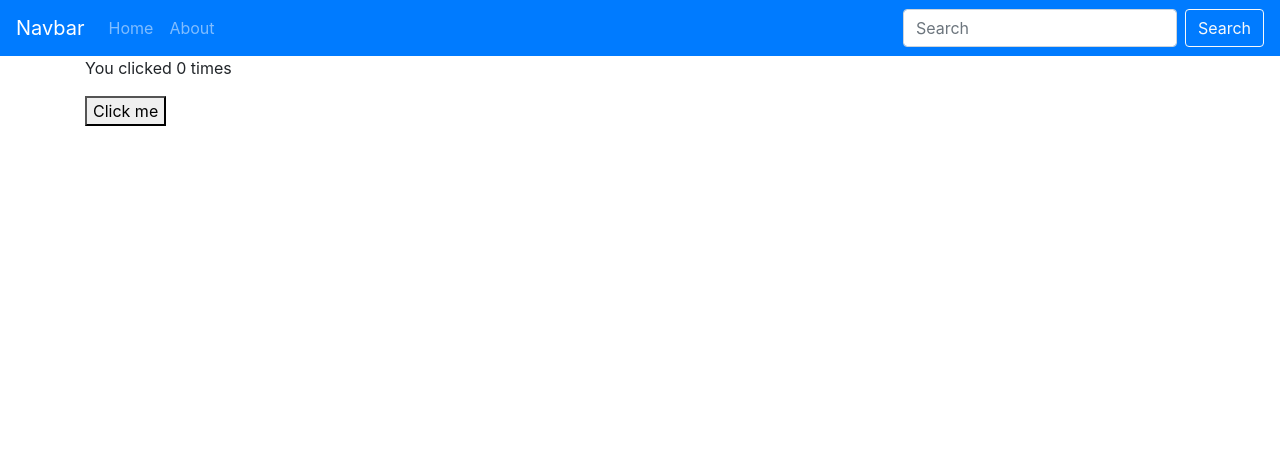
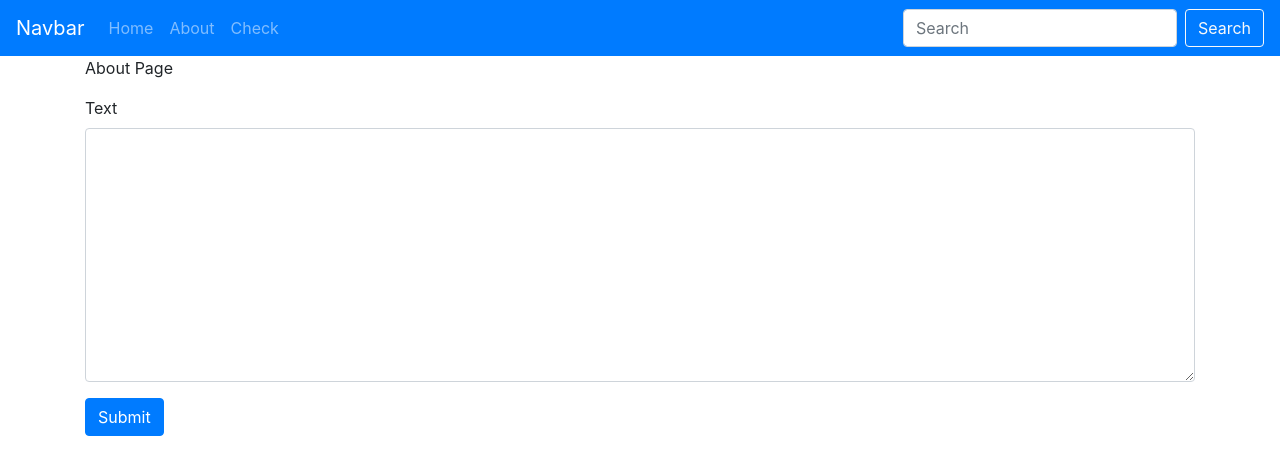
Before and after one commit to Check-den-Fakt/Frontend, a React (Create React App) app: page / in a window 1280 px wide. Shown: the top 474 px of the page. Built offline with nearby package versions, Linux system fonts and the light colour scheme.

Commit message:
add add news page

```diff
--- a/src/App.js
+++ b/src/App.js
@@ -12,6 +12,7 @@ import './App.css';
 import Home from './pages/Home/Home';
 import About from './pages/About/About';
 import { Layout } from './components/Layout';
+import Check from './pages/Check/Check';
 
 function App() {
   return (
@@ -21,8 +22,11 @@ function App() {
           <Route path="/about">
             <About />
           </Route>
+          <Route path="/home">
+            <Home />
+          </Route>
           <Route path="/">
-            <Home />
+            <Check />
           </Route>
         </Switch>
       </Router>
--- /dev/null
+++ b/src/components/AddNews.js
@@ -0,0 +1,49 @@
+import React, { Component } from 'react';
+import { Navbar } from 'react-bootstrap';
+import { Nav } from 'react-bootstrap';
+import { Form } from 'react-bootstrap';
+import { FormControl } from 'react-bootstrap';
+import { Button } from 'react-bootstrap';
+
+export class AddNews extends Component {
+  state = {
+    url: '',
+    text: '',
+    type: '',
+  }
+
+  onChangeValue = (property, { currentTarget }) => {
+    const value = currentTarget.value;
+    this.setState({ [property]: value });
+  }
+
+  handleSubmit = () => {
+    console.log(this.state);
+  }
+
+  render () {
+    return (
+    <Form>
+      {/* <Form.Group controlId="exampleForm.ControlInput1">
+        <Form.Label>Url</Form.Label>
+        <Form.Control
+          onChange={(e, ee) => this.onChangeValue('url', e, ee)}
+          type="url"
+          placeholder="name@example.com"
+        />
+      </Form.Group> */}
+      <Form.Group controlId="exampleForm.ControlTextarea1">
+        <Form.Label>Text</Form.Label>
+        <Form.Control
+          onChange={(e, ee) => this.onChangeValue('text', e, ee)}
+          as="textarea"
+          rows="10"
+        />
+      </Form.Group>
+      <Button onClick={this.handleSubmit} variant="primary">
+        Submit
+      </Button>
+    </Form>
+    );
+  }
+}
--- a/src/components/NavMenu.js
+++ b/src/components/NavMenu.js
@@ -8,11 +8,12 @@ import { Button } from 'react-bootstrap';
 export class NavMenu extends Component {
   render () {
     return (
-      <Navbar bg="primary" variant="dark">
+    <Navbar bg="primary" variant="dark">
       <Navbar.Brand href="#home">Navbar</Navbar.Brand>
       <Nav className="mr-auto">
         <Nav.Link href="/">Home</Nav.Link>
-        <Nav.Link href="/About">About</Nav.Link>
+        <Nav.Link href="/about">About</Nav.Link>
+        <Nav.Link href="/check">Check</Nav.Link>
       </Nav>
       <Form inline>
         <FormControl type="text" placeholder="Search" className="mr-sm-2" />
--- /dev/null
+++ b/src/pages/Check/Check.js
@@ -0,0 +1,12 @@
+import React, { useState } from 'react';
+import { AddNews } from '../../components/AddNews';
+
+export default function Check() {
+  // Declare a new state variable, which we'll call "count"
+  return (
+    <div>
+      <p>About Page</p>
+      <AddNews />
+    </div>
+  );
+}
```
Also changed, not shown: src/pages/Check/Check.css (added).
